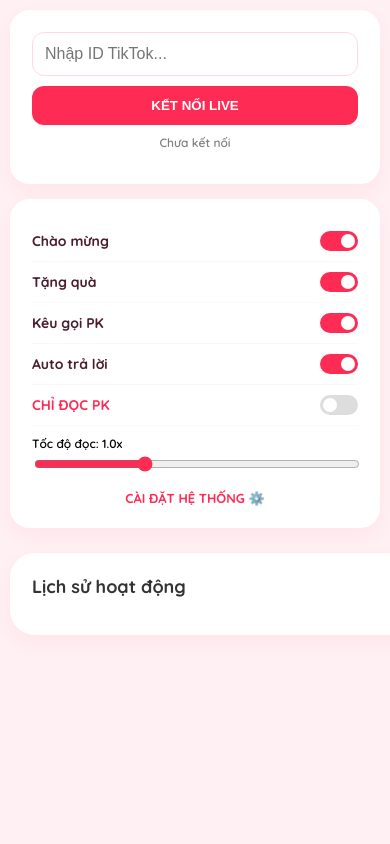
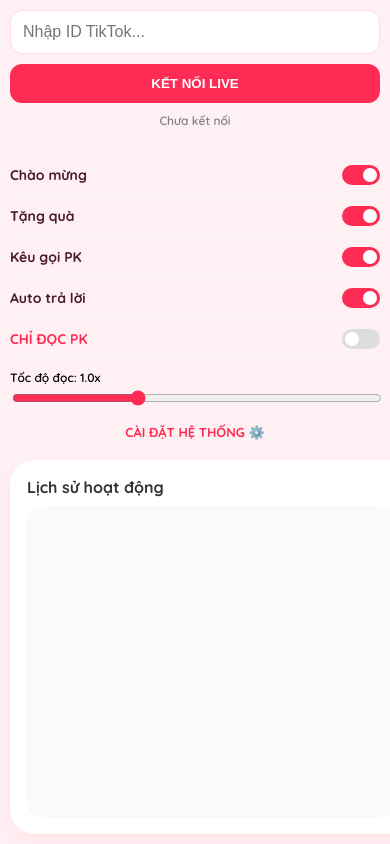
Before and after one commit to cmttiktok/tik1, a website: page index.html in a window 390 px wide. Shown: the top 844 px of the page. Drawn offline with nearby package versions, Linux system fonts and the light colour scheme; no server answers.

Commit message:
Update index.html

```diff
--- a/index.html
+++ b/index.html
@@ -2,7 +2,7 @@
 <html lang="vi">
 <head>
     <meta charset="UTF-8">
-    <meta name="viewport" content="width=device-width, initial-scale=1.0">
+    <meta name="viewport" content="width=device-width, initial-scale=1.0, maximum-scale=1.0, user-scalable=no">
     <title>BÈO CONTROL PANEL</title>
     <script src="/socket.io/socket.io.js"></script>
     <link href="https://fonts.googleapis.com/css2?family=Quicksand:wght@600;700&display=swap" rel="stylesheet">
@@ -10,15 +10,24 @@
         :root { --pink: #fe2c55; --bg: #fff0f3; --panel: #ffffff; }
         body { font-family: 'Quicksand', sans-serif; background: var(--bg); margin: 0; padding: 15px; display: flex; gap: 15px; height: 100vh; box-sizing: border-box; }
 
-        /* CỘT TRÁI */
+        /* LAYOUT PC */
         .left-col { width: 300px; display: flex; flex-direction: column; gap: 15px; flex-shrink: 0; }
-        .card { background: var(--panel); padding: 20px; border-radius: 20px; border: 2px solid #fff; box-shadow: 0 8px 20px rgba(254, 44, 85, 0.05); }
+        .right-col { flex: 1; display: flex; flex-direction: column; background: var(--panel); border-radius: 25px; border: 2px solid #fff; overflow: hidden; padding: 20px; box-shadow: 0 8px 20px rgba(254,44,85,0.05); }
 
-        /* CỘT PHẢI */
-        .right-col { flex: 1; display: flex; flex-direction: column; background: var(--panel); border-radius: 25px; border: 2px solid #fff; overflow: hidden; padding: 20px; box-shadow: 0 8px 20px rgba(254, 44, 85, 0.05); }
-        #chat { flex: 1; overflow-y: auto; display: flex; flex-direction: column-reverse; }
-        .msg { padding: 12px; border-bottom: 1px solid #fff5f7; font-size: 16px; }
+        /* KHUNG CHAT: Giới hạn chiều cao và cho phép cuộn nội bộ */
+        #chat {
+            flex: 1;
+            overflow-y: auto;
+            display: flex;
+            flex-direction: column-reverse;
+            border: 1px solid #fff5f7;
+            border-radius: 15px;
+            padding: 10px;
+            background: #fafafa;
+        }
+        .msg { padding: 10px; border-bottom: 1px solid #eee; font-size: 15px; line-height: 1.4; }
 
+        /* UI ELEMENTS */
         input[type="text"] { width: 100%; padding: 12px; border-radius: 12px; border: 1px solid #ffdae0; outline: none; margin-bottom: 10px; box-sizing: border-box; font-size: 16px; }
         button.conn-btn { width: 100%; padding: 12px; background: var(--pink); color: white; border: none; border-radius: 12px; font-weight: bold; cursor: pointer; }
 
@@ -33,11 +42,20 @@
         input[type="range"] { width: 100%; accent-color: var(--pink); margin-top: 5px; }
         .admin-link { display: block; text-align: center; margin-top: 15px; color: var(--pink); text-decoration: none; font-size: 13px; font-weight: bold; }
 
-        /* GIAO DIỆN MOBILE */
+        /* GIAO DIỆN MOBILE TỐI ƯU */
         @media (max-width: 768px) {
-            body { flex-direction: column; height: auto; overflow-y: scroll; padding: 10px; }
-            .left-col { width: 100%; }
-            .right-col { width: 100%; height: 500px; margin-top: 10px; }
+            body { flex-direction: column; height: 100vh; padding: 10px; overflow: hidden; } /* Khóa không cho cả trang web bị kéo dài */
+            .left-col { width: 100%; flex-shrink: 0; }
+            .right-col {
+                width: 100%;
+                flex: 1; /* Tự động lấy phần diện tích còn lại của màn hình */
+                margin-top: 5px;
+                padding: 15px;
+                min-height: 0; /* Quan trọng để flex-child có thể cuộn nội bộ */
+            }
+            #chat {
+                max-height: 350px; /* Giới hạn khoảng 12 dòng chat trên mobile */
+            }
         }
     </style>
 </head>
@@ -65,7 +83,7 @@
     </div>
 
     <div class="right-col">
-        <h3 style="margin:0 0 15px 0; color:#333; font-size:18px">Lịch sử hoạt động</h3>
+        <h3 style="margin:0 0 10px 0; color:#333; font-size:16px">Lịch sử hoạt động</h3>
         <div id="chat"></div>
     </div>
 
@@ -74,14 +92,14 @@
         let queue = [];
         let playing = false;
 
-        // ĐÃ SỬA: Dùng đúng hàm start() và sự kiện 'set-username'
+        // Đảm bảo dùng start() và 'set-username' như code gốc
         function start() {
             const u = document.getElementById('user').value;
             if(u) {
                 socket.emit('set-username', u);
-                document.getElementById('stt').innerText = "Đang thử kết nối...";
+                document.getElementById('stt').innerText = "Đang kết nối...";
             } else {
-                alert("Nhập ID TikTok!");
+                alert("Hãy nhập ID TikTok");
             }
         }
 
```
